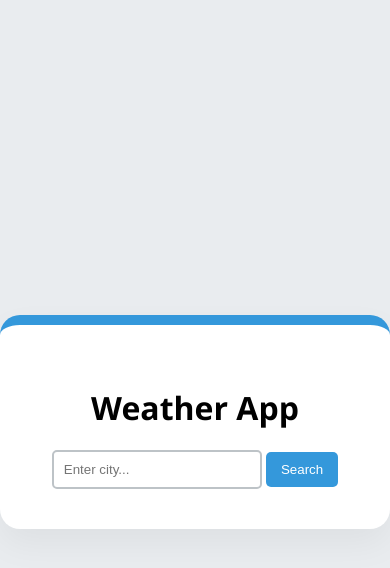
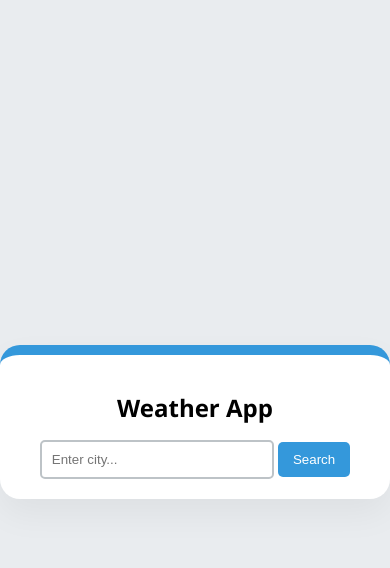
Before and after one commit to ghostpilot7391/Weather_App, a Django app: page / in a window 390 px wide. Shown: the top 568 px of the page. Run offline with Django 5.2, Linux system fonts and the light colour scheme.

Commit message:
Make it mobile responsive

```diff
--- a/weather/static/weather/style.css
+++ b/weather/static/weather/style.css
@@ -12,12 +12,16 @@ body {
 /* The 'weather-card' is our main UI element */
 .weather-card {
     background-color: #ffffff; /* White card to pop against the grey background */
-    padding: 2.5rem;
+    /*padding: 2.5rem;*/
     border-radius: 20px;
     box-shadow: 0 15px 35px rgba(0,0,0,0.05); /* Soft shadow for depth */
     text-align: center;
     border-top: 10px solid #3498db; /* The "Blue" accent stripe */
-    width: 350px;
+    width: 90%;
+    max-width: 450px;
+    margin: 20px auto;
+    padding: 20px;
+
 }
 
 /* Style for the city input box */
@@ -52,3 +56,13 @@ button {
     font-weight: 500;
     text-transform: capitalize; /* Another way to capitalize text! */
 }
+
+@media (max-width: 480px) {
+    .temp {
+        font-size: 3rem; /* Makes text a bit smaller on tiny phones */
+    }
+
+    h1 {
+        font-size: 1.5rem;
+    }
+}
--- a/weather/templates/weather/index.html
+++ b/weather/templates/weather/index.html
@@ -2,7 +2,7 @@
 <html lang="en">
 <head>
     <meta charset="UTF-8">
-    <title>Weather App</title>
+    <meta name="viewport" content="width=device-width, initial-scale=1.0"> <title>Weather App</title>
     <link rel="stylesheet" href="{% static 'weather/style.css' %}">
 </head>
 <body>
```
